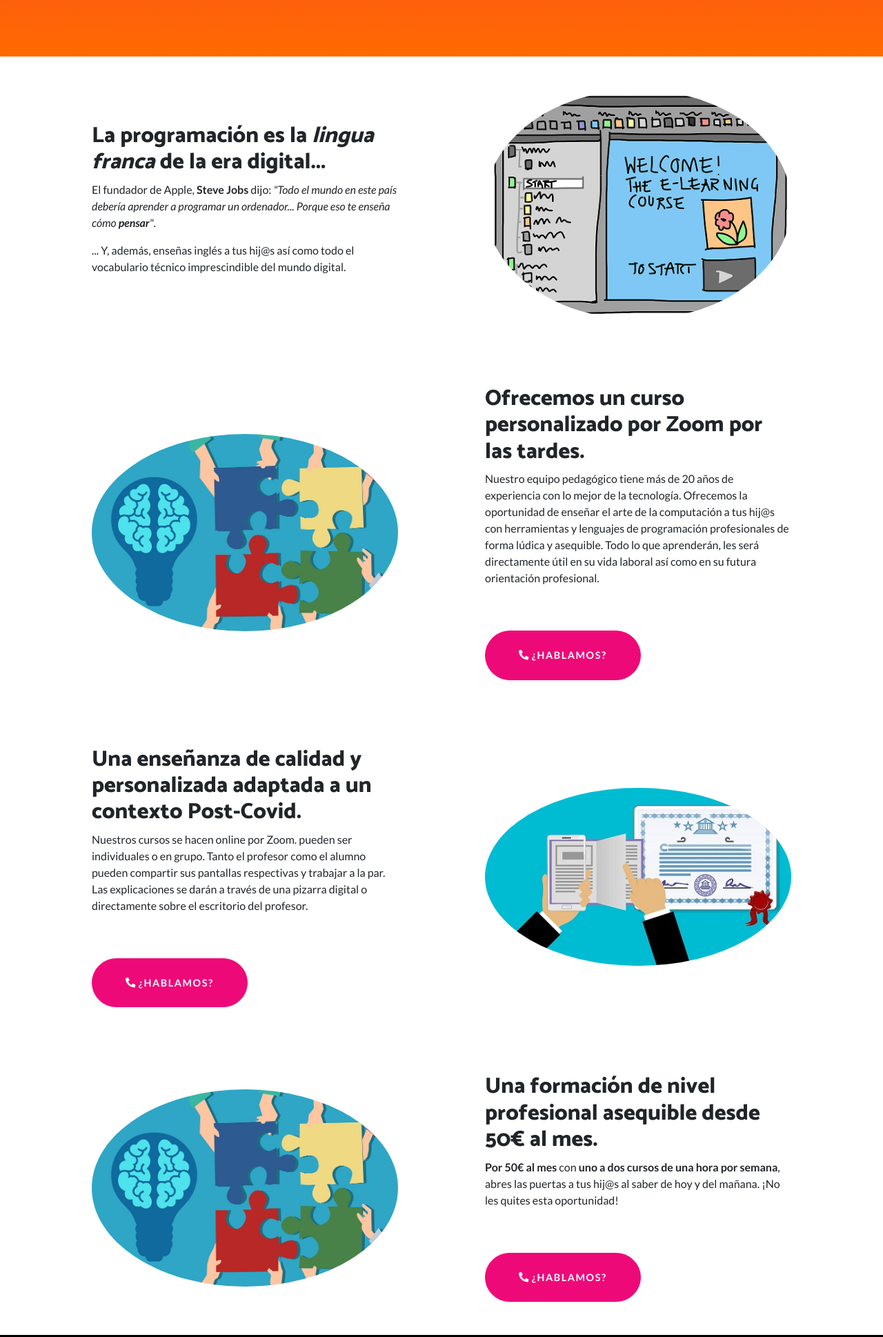
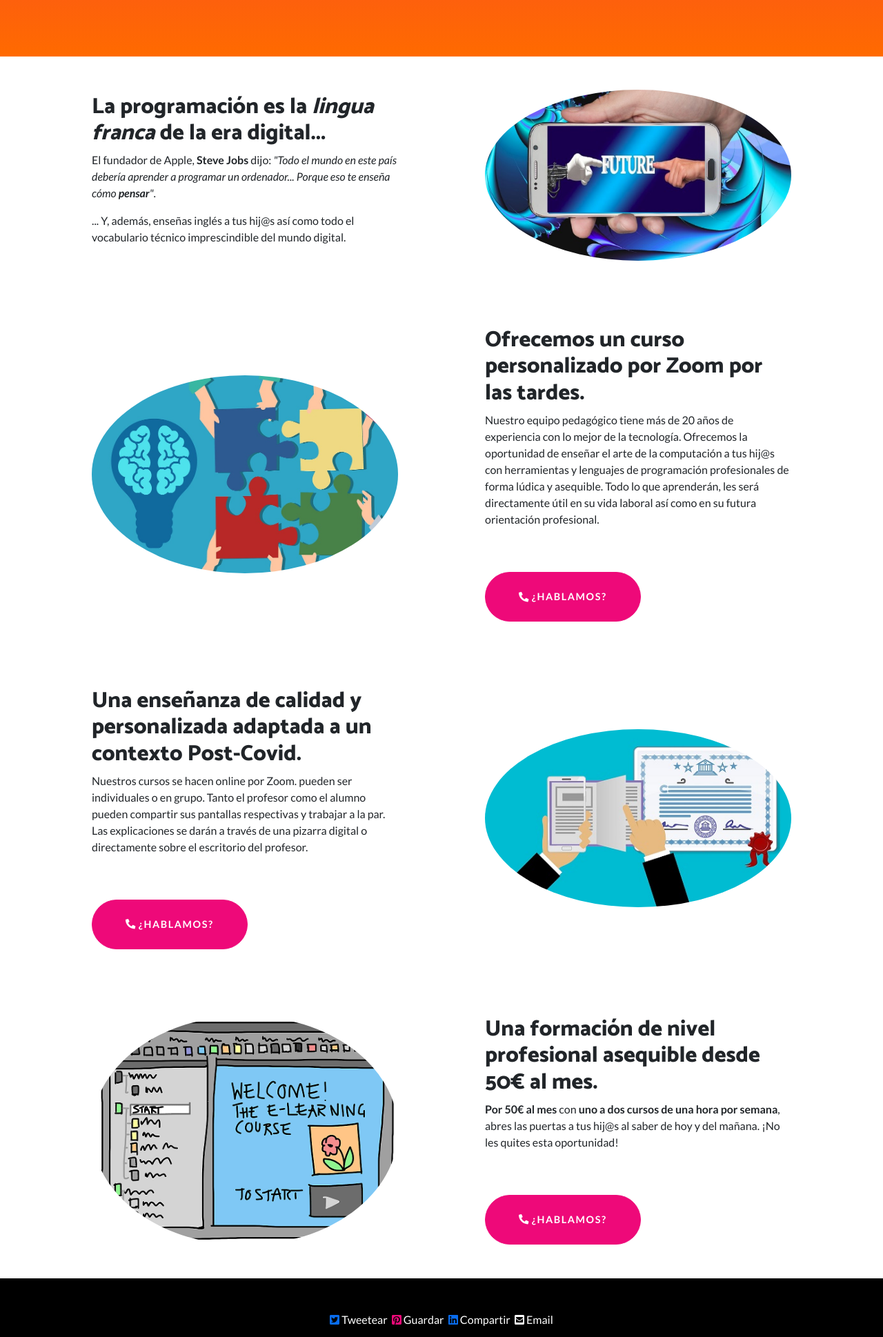
Before and after one commit to ingeheris/learning, a website: page index.html in a window 1280 px wide. Shown: the part 720-2658 px from the top of the page at 69% size. Drawn offline with Linux system fonts and the light colour scheme.

Commit message:
social buttons+image

```diff
--- a/index.html
+++ b/index.html
@@ -62,7 +62,7 @@
       <div class="row align-items-center">
         <div class="col-lg-6 order-lg-2">
           <div class="p-5">
-            <img class="img-fluid rounded-circle" src="img/01.png" alt="">
+            <img class="img-fluid rounded-circle" src="img/04.jpg" alt="">
           </div>
         </div>
         <div class="col-lg-6 order-lg-1">
@@ -119,7 +119,7 @@
       <div class="row align-items-center">
         <div class="col-lg-6">
           <div class="p-5">
-            <img class="img-fluid rounded-circle" src="img/02.jpg" alt="">
+            <img class="img-fluid rounded-circle" src="img/01.png" alt="">
           </div>
         </div>
         <div class="col-lg-6">
```
Also changed, not shown: img/04.jpg (added).
